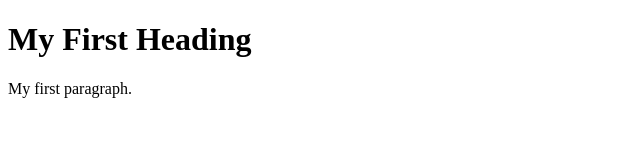
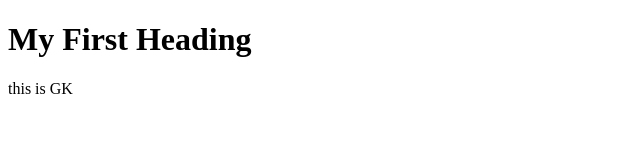
Before and after one commit to gk-aws-dev/my-new-repo, a plain HTML site: page index.html in a window 1280 px wide. Shown: the full height of the page, 0-640 px from the left. Drawn offline with Linux system fonts and the light colour scheme.

Commit message:
Update version1 in index.html

```diff
--- a/index.html
+++ b/index.html
@@ -3,7 +3,7 @@
 <body>
 
 <h1>My First Heading</h1>
-<p>My first paragraph.</p>
+<p>this is GK</p>
 
 </body>
 </html>
```
